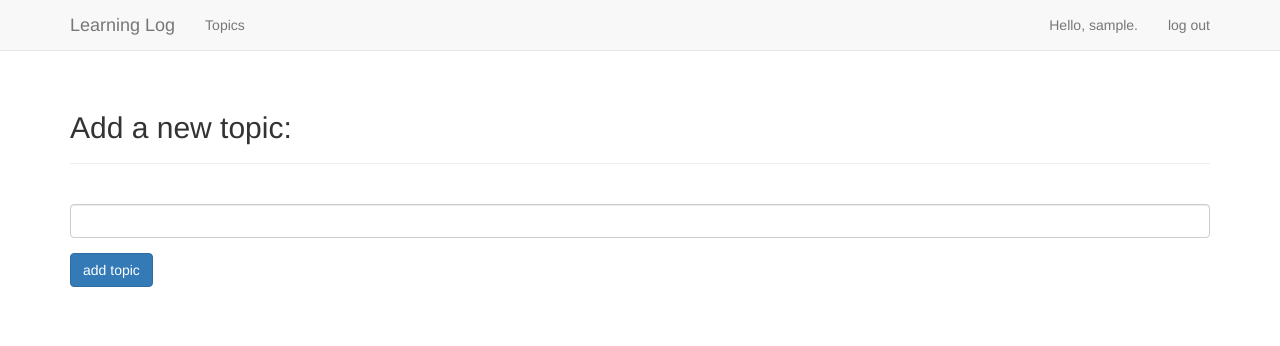
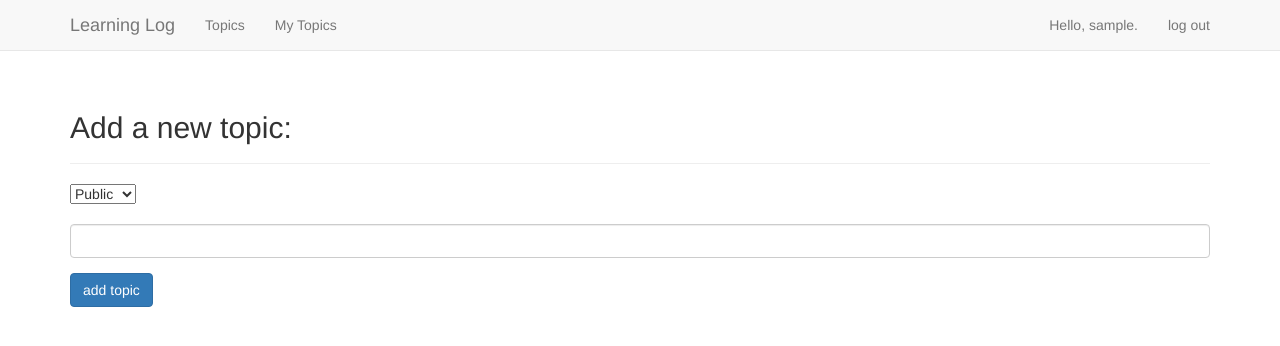
Before and after one commit to dxmdmw/learning_log, a Django app: page /new_topic/ in a window 1280 px wide. Shown: the top 346 px of the page. Run offline with Django 3.2, Linux system fonts and the light colour scheme; the visitor is signed in with stand-in values (Sample User, id 1); some libraries are stand-ins or nearby versions.

Commit message:
Unlogged users can view the public contents noww!

```diff
--- a/learning_logs/models.py
+++ b/learning_logs/models.py
@@ -7,6 +7,7 @@ class Topic(models.Model):
     text = models.CharField(max_length=200)
     date_added = models.DateTimeField(auto_now_add=True)
     owner = models.ForeignKey(User, on_delete=models.CASCADE)
+    public = models.BooleanField(default=False)
 
     def __str__(self):
         '''返回模型的字符串表示'''
--- a/learning_logs/templates/learning_logs/base.html
+++ b/learning_logs/templates/learning_logs/base.html
@@ -28,6 +28,7 @@
           <div id="navbar" class="navbar-collapse collapse">
             <ul class="nav navbar-nav">
               <li><a href="{% url 'learning_logs:topics' %}">Topics</a></li>
+              <li><a href="{% url 'learning_logs:my_topics' %}">My Topics</a></li>
             </ul>
 
             <ul class="nav navbar-nav navbar-right">
--- a/learning_logs/templates/learning_logs/new_topic.html
+++ b/learning_logs/templates/learning_logs/new_topic.html
@@ -9,12 +9,19 @@
 
   <form action="{% url 'learning_logs:new_topic' %}" method="POST" class="form">
 
+    <select name="dropdown">
+      <option value='Public'>Public</option>
+      <option value='Private'>Private</option>
+    </select>
+
     {% csrf_token %}
     {% bootstrap_form form %}
 
     {% buttons %}
       <button name="submit" class="btn btn-primary">add topic</button>
     {% endbuttons %}
+
+
   </form>
 
 {% endblock content %}
--- a/learning_logs/templates/learning_logs/topics.html
+++ b/learning_logs/templates/learning_logs/topics.html
@@ -10,7 +10,7 @@
     {% for topic in topics %}
       <li>
         <h3>
-          <a href="{% url 'learning_logs:topic' topic.id %}">{{ topic }}</a>
+          <a href="{% url 'learning_logs:topic' topic.id %}">{{ topic }}</a> <small>- {{ topic.owner }}</small>
         </h3>
       </li>
     {% empty %}
--- a/learning_logs/tools.py
+++ b/learning_logs/tools.py
@@ -3,3 +3,7 @@ from django.http import Http404
 def check_topic_owner(topic, request):
     if topic.owner != request.user:
         raise Http404
+
+def check_topic_public(topic, request):
+    if topic.public != True:
+        raise Http404
--- a/learning_logs/urls.py
+++ b/learning_logs/urls.py
@@ -25,4 +25,7 @@ urlpatterns = [
 
     # 用于编辑条目的页面
     re_path('edit_entry/(?P<entry_id>\d+)/', views.edit_entry, name='edit_entry'),
+
+    # 用于显示个人所有的主题
+    path('my_topics/', views.my_topics, name='my_topics'),
 ]
--- a/learning_logs/views.py
+++ b/learning_logs/views.py
@@ -4,7 +4,7 @@ from django.urls import reverse
 from django.contrib.auth.decorators import login_required
 from .models import Topic, Entry
 from .forms import TopicForm, EntryForm
-from .tools import check_topic_owner
+from .tools import check_topic_owner, check_topic_public
 
 
 # Create your views here.
@@ -12,19 +12,22 @@ def index(request):
     '''学习笔记的主页'''
     return render(request, 'learning_logs/index.html')
 
-@login_required
+
 def topics(request):
     '''显示所有的主题'''
-    topics = Topic.objects.filter(owner=request.user).order_by('date_added')
+
+    topics = Topic.objects.filter(public=True).order_by('date_added')
     context = {'topics':topics}
     return render(request, 'learning_logs/topics.html', context)
 
-@login_required
+
 def topic(request, topic_id):
     '''显示单个主题及其所有的条目'''
     topic = get_object_or_404(Topic, id=topic_id)
     # 确认请求的主题属于当前用户
-    check_topic_owner(topic, request)
+    # check_topic_owner(topic, request)
+    # 确认请求的主题属性为公开
+    check_topic_public(topic, request)
 
     entries = topic.entry_set.order_by('-date_added')
     context = {'topic':topic, 'entries':entries}
@@ -42,6 +45,9 @@ def new_topic(request):
         if form.is_valid():
             new_topic = form.save(commit=False)
             new_topic.owner = request.user
+            if request.POST.get('dropdown',None) == 'Public':
+                new_topic.public = True
+
             new_topic.save()
             return HttpResponseRedirect(reverse('learning_logs:topics'))
 
@@ -89,3 +95,11 @@ def edit_entry(request, entry_id):
 
     context = {'entry': entry, 'topic': topic, 'form': form}
     return render(request, 'learning_logs/edit_entry.html', context)
+
+@login_required
+def my_topics(request):
+    '''显示用户个人所有的主题'''
+
+    topics = Topic.objects.filter(owner=request.user).order_by('date_added')
+    context = {'topics':topics}
+    return render(request, 'learning_logs/topics.html', context)
```
Also changed, not shown: learning_logs/templates/learning_logs/topic.html (+9 -4 lines), learning_logs/migrations/0004_topic_public.py (added), learning_logs/migrations/0005_auto_20181024_2240.py (added), learning_logs/migrations/0006_remove_topic_public.py (added), learning_logs/migrations/0007_topic_public.py (added).
